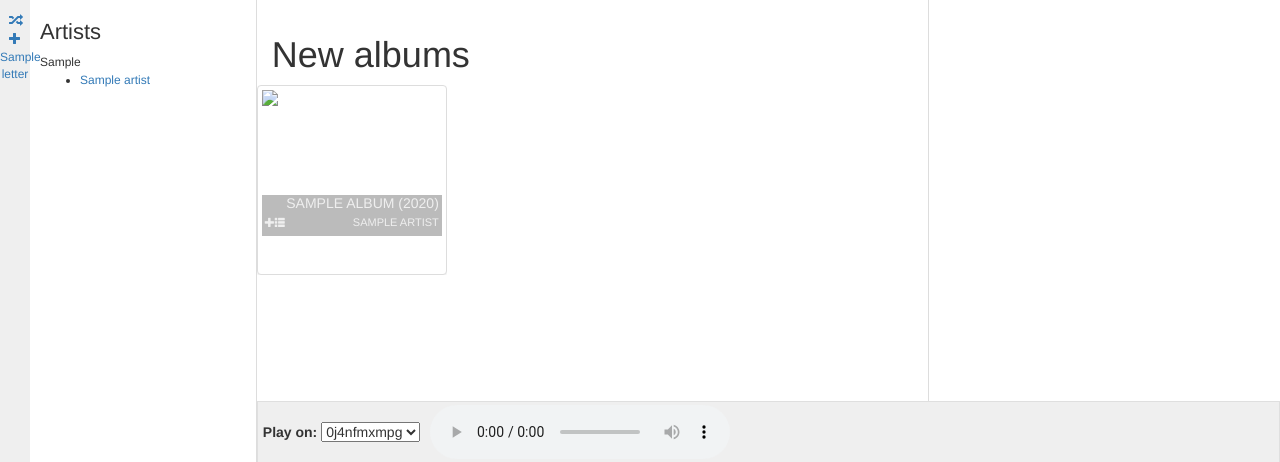
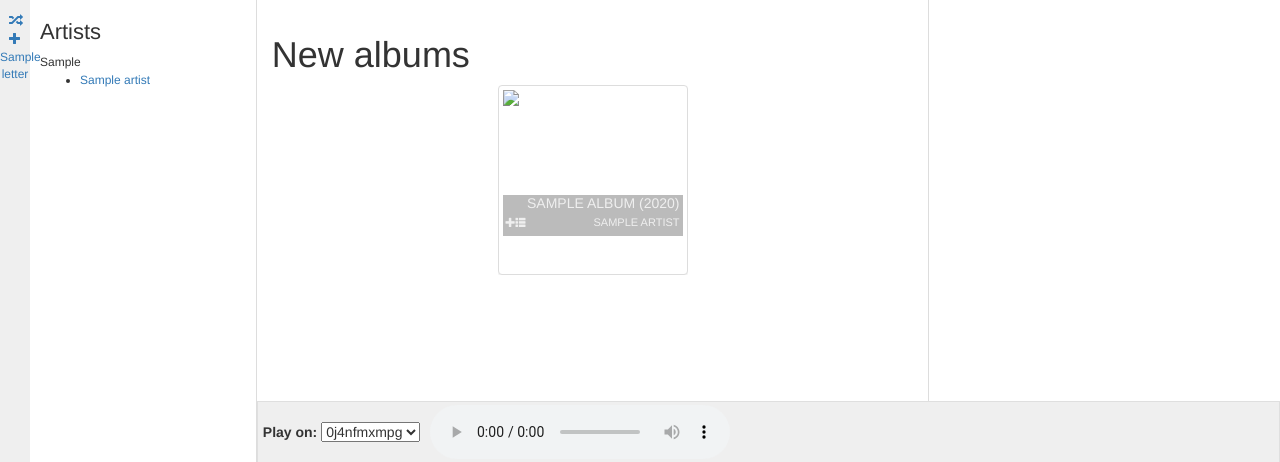
Before and after one commit to Menollo/menosic, a Django app: template menosic/music/templates/music/artist_list.html in a window 1280 px wide. Shown: the part 36-498 px from the top of the page. Run offline with Django 3.2, Linux system fonts and the light colour scheme; the template is opened without the code that fills it: most values are stand-ins (such as "Sample title", 1, 10 or a date in 2020); some libraries are stand-ins or nearby versions.

Commit message:
Use flexbox for layout 'new albums'

```diff
--- a/menosic/menosic/static/menosic.css
+++ b/menosic/menosic/static/menosic.css
@@ -217,13 +217,18 @@ h3 {
 
 /* new album part */
 
+#new-albums {
+    display: flex;
+    flex-flow: row wrap;
+    justify-content: space-around;
+}
+
 .new-album-item {
-  display: block;
-  float: left;
   text-transform: uppercase;
   width: 190px;
   height: 190px;
   overflow: hidden;
+  margin-bottom: 10px;
 }
 .new-album-item .thumbnail {
   width: 190px;
@@ -264,3 +269,7 @@ h3 {
 .new-album-item a:hover {
   color: #aaa;
 }
+.pagination {
+    display: flex;
+    justify-content: center;
+}
--- a/menosic/music/templates/music/new_album_list.html
+++ b/menosic/music/templates/music/new_album_list.html
@@ -3,7 +3,7 @@
 {% if not new_albums %}
 <p>No new albums found!</p>
 {% else %}
-<div id="new-albums" class="row">
+<div id="new-albums">
   {% for album in new_albums %}
   <div class="new-album-item">
     <div class="thumbnail">
@@ -20,20 +20,20 @@
     </div>
   </div>
   {% endfor %}
+</div>
 {% if is_paginated %}
  <div class="pagination">
      <span class="page-links">
          {% if page_obj.has_previous %}
-                 <a href="{% url "new_albums" %}?page={{ page_obj.previous_page_number }}">previous</a>
+             <a href="{% url "new_albums" %}?page={{ page_obj.previous_page_number }}"><i class="glyphicon glyphicon-backward"></i></a>
          {% endif %}
          <span class="page-current">
-                 Page {{ page_obj.number }} of {{ page_obj.paginator.num_pages }}.
+             Page {{ page_obj.number }} of {{ page_obj.paginator.num_pages }}
          </span>
          {% if page_obj.has_next %}
-                 <a href="{% url "new_albums" %}?page={{ page_obj.next_page_number }}">next</a>
+             <a href="{% url "new_albums" %}?page={{ page_obj.next_page_number }}"><i class="glyphicon glyphicon-forward"></i></a>
          {% endif %}
      </span>
  </div>
 {% endif %}
-</div>
 {% endif %}
```
Lines whose indentation alone changed are shown as unchanged.
